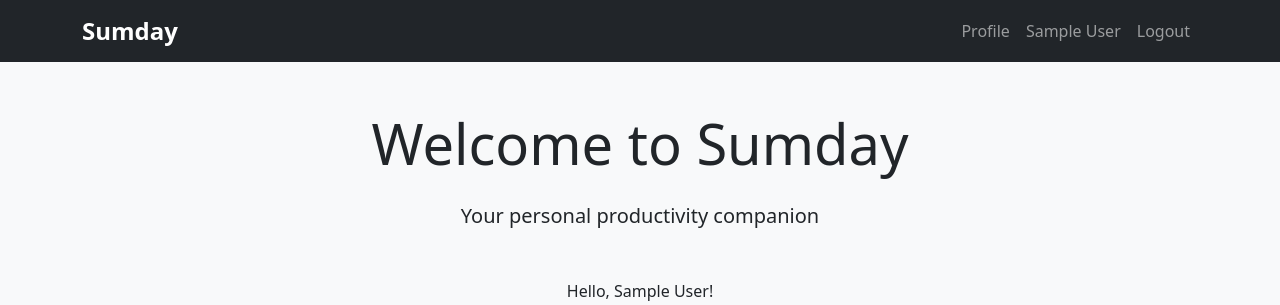
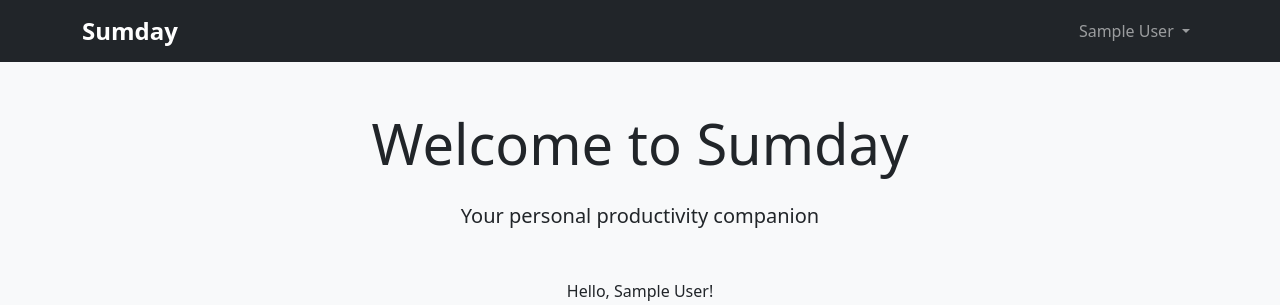
Before and after one commit to glenlewis/sumday-webui, a Flask app: page / in a window 1280 px wide. Shown: the top 305 px of the page. Run offline with Flask 3, Linux system fonts and the light colour scheme; the visitor is signed in with stand-in values (Sample User, id 1).

Commit message:
Basic Web Application Level

```diff
--- a/app/templates/base.html
+++ b/app/templates/base.html
@@ -24,19 +24,25 @@
             <div class="collapse navbar-collapse" id="navbarNav">
                 <ul class="navbar-nav ms-auto">
                     {% if current_user.is_authenticated %}
-                        <li class="nav-item">
-                            <a class="nav-link" href="{{ url_for('main.profile') }}">Profile</a>
-                        </li>
                         {% if current_user.is_administrator %}
-                        <li class="nav-item">
-                            <a class="nav-link" href="{{ url_for('admin.users') }}">User Management</a>
+                        <li class="nav-item dropdown">
+                            <a class="nav-link dropdown-toggle" href="#" id="adminDropdown" role="button" data-bs-toggle="dropdown" aria-expanded="false">
+                                Admin
+                            </a>
+                            <ul class="dropdown-menu" aria-labelledby="adminDropdown">
+                                <li><a class="dropdown-item" href="{{ url_for('admin.users') }}">User Management</a></li>
+                            </ul>
                         </li>
                         {% endif %}
-                        <li class="nav-item">
-                            <span class="nav-link">{{ current_user.full_name }}</span>
-                        </li>
-                        <li class="nav-item">
-                            <a class="nav-link" href="{{ url_for('auth.logout') }}">Logout</a>
+                        <li class="nav-item dropdown">
+                            <a class="nav-link dropdown-toggle" href="#" id="userDropdown" role="button" data-bs-toggle="dropdown" aria-expanded="false">
+                                {{ current_user.full_name }}
+                            </a>
+                            <ul class="dropdown-menu" aria-labelledby="userDropdown">
+                                <li><a class="dropdown-item" href="{{ url_for('main.profile') }}">Profile</a></li>
+                                <li><hr class="dropdown-divider"></li>
+                                <li><a class="dropdown-item" href="{{ url_for('auth.logout') }}">Logout</a></li>
+                            </ul>
                         </li>
                     {% else %}
                         <li class="nav-item">
```
